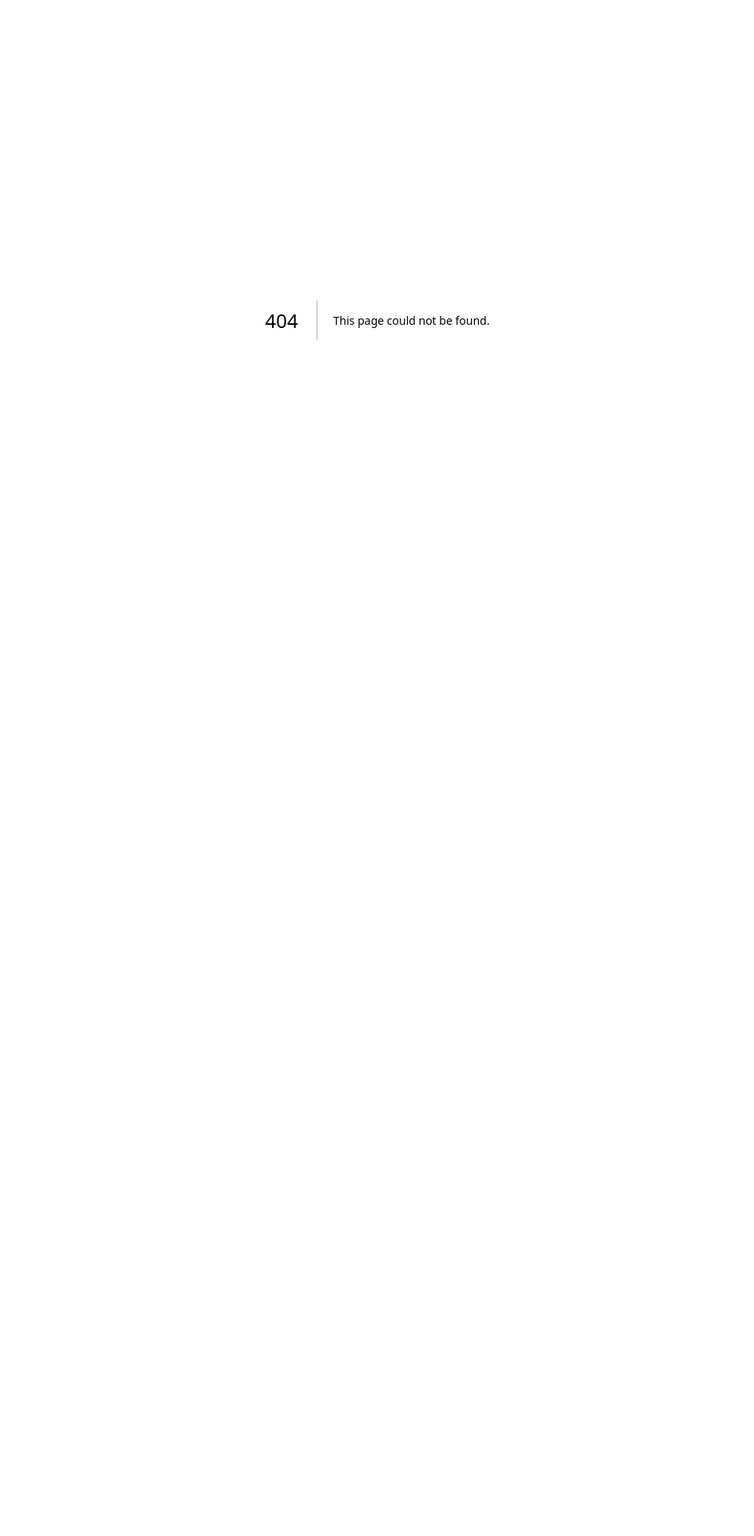
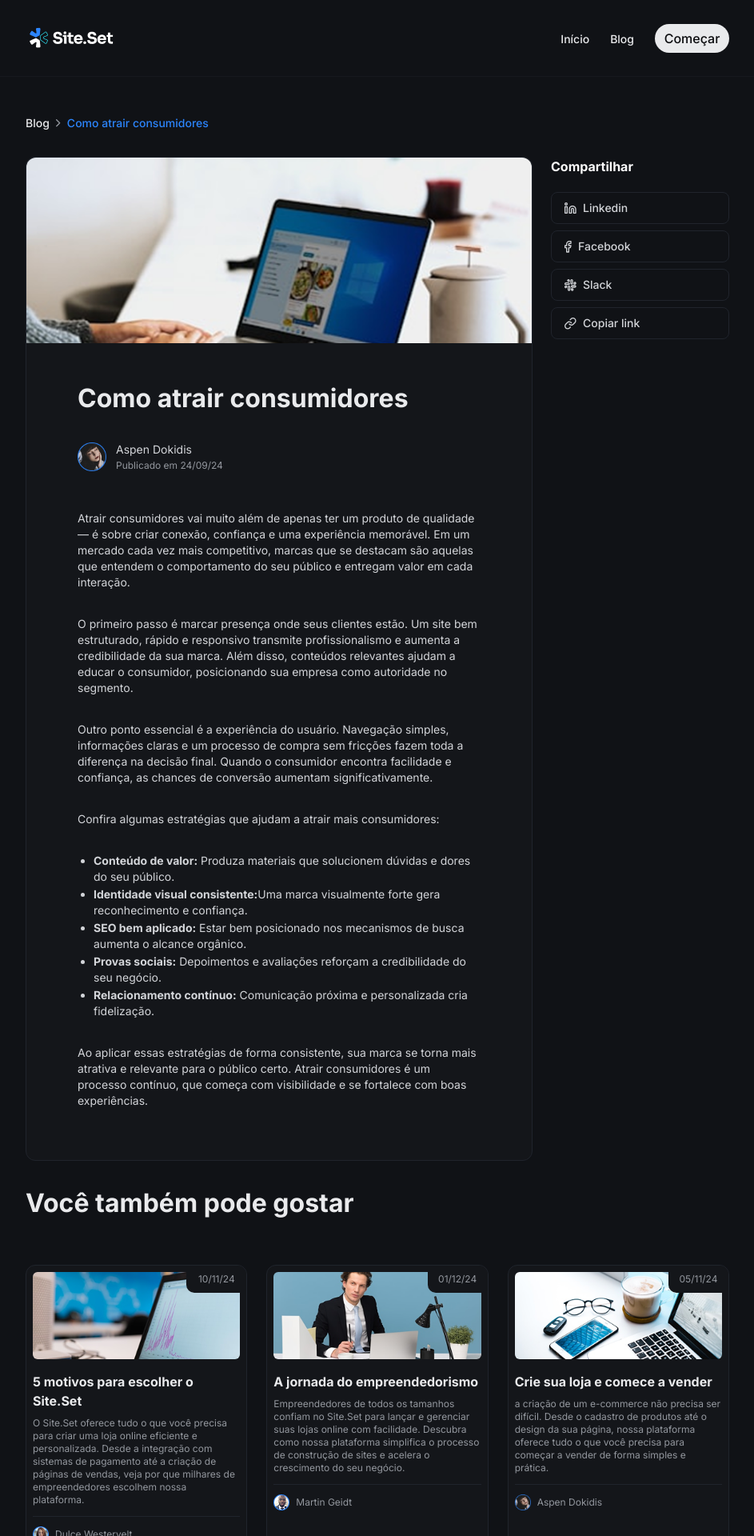
Before and after one commit to rogervalentim/blog, a Next.js app: page /como-atrair-consumidores in a window 1280 px wide. Before the commit this address had no page. Shown: the top 1920 px of the page at 80% size, without its empty margins (168-1111 px from the left). Before the commit the page ends 800 px from the top, so only its background shows below. Built offline with nearby package versions, Linux system fonts and the light colour scheme; a web font is replaced by a local one.

Commit message:
adicionando o artigo como atrair consumidores ao blog

```diff
--- a/app/blog/_components/articles.tsx
+++ b/app/blog/_components/articles.tsx
@@ -26,6 +26,7 @@ export const Articles = () => {
         />
       </Link>
 
+      <Link href="/como-atrair-consumidores">
         <CardArticle
           src="/blog/thumb/como-atrair-consumidores.png"
           date="24/09/24"
@@ -34,6 +35,8 @@ export const Articles = () => {
           peopleImage="/aspen-dokidis.png"
           peopleName="Aspen Dokidis"
         />
+      </Link>
+
       <CardArticle
         src="/blog/thumb/crie-sua-loja-e-comece-a-vender.png"
         date="05/11/24"
--- /dev/null
+++ b/app/como-atrair-consumidores/page.tsx
@@ -0,0 +1,187 @@
+import Link from "next/link";
+import { Cta } from "../_components/cta";
+import { Footer } from "../_components/footer";
+import { Header } from "../_components/header";
+import Image from "next/image";
+import { Links } from "../_components/links";
+import { LinksMobile } from "../_components/links-mobile";
+import { CardArticle } from "../blog/_components/card-article";
+
+export default function ComoAtrairConsumidores() {
+  return (
+    <>
+      <Header />
+      <section className="px-[22px] lg:px-[200px] pb-[136px]">
+        <div className="flex flex-wrap gap-3 justify-between items-center pt-12 pb-8">
+          <ul className="flex flex-wrap items-center gap-2 ">
+            <li className="text-sm text-[#E9EAEC] font-medium">
+              <Link href="/blog">Blog</Link>
+            </li>
+            <li>
+              <div>
+                <svg
+                  width="6"
+                  height="10"
+                  viewBox="0 0 6 10"
+                  fill="none"
+                  xmlns="http://www.w3.org/2000/svg"
+                >
+                  <path
+                    fillRule="evenodd"
+                    clipRule="evenodd"
+                    d="M0.195262 0.195262C0.455612 -0.0650874 0.877722 -0.0650874 1.13807 0.195262L5.13807 4.19526C5.39842 4.45561 5.39842 4.87772 5.13807 5.13807L1.13807 9.13807C0.877722 9.39842 0.455612 9.39842 0.195262 9.13807C-0.0650874 8.87772 -0.0650874 8.45561 0.195262 8.19526L3.72386 4.66667L0.195262 1.13807C-0.0650874 0.877722 -0.0650874 0.455612 0.195262 0.195262Z"
+                    fill="#93979E"
+                  />
+                </svg>
+              </div>
+            </li>
+            <li className="text-sm text-[#2C85FC] font-medium">
+              Como atrair consumidores
+            </li>
+          </ul>
+
+          <LinksMobile />
+        </div>
+
+        <div className="flex gap-[23.5px]">
+          <article className="rounded-xl bg-[#14161A] border border-[#20242C] w-full max-w-[718px] opacity-100">
+            <Image
+              src={"/blog/big/como-atrair-consumidores.png"}
+              alt="Como atrair consumidores"
+              width={719}
+              height={264}
+              className="h-auto w-full rounded-t-xl"
+            />
+
+            <div className="px-6 lg:px-16 pt-12 pb-16">
+              <h2 className="pt-sans font-bold text-2xl lg:text-[32px] text-[#E9EAEC]">
+                Como atrair consumidores
+              </h2>
+
+              <div className="flex gap-3 items-center pt-8">
+                <div>
+                  <Image
+                    src={"/aspen-dokidis.png"}
+                    alt={"Aspen Dokidis"}
+                    height={36}
+                    width={36}
+                    className="h-9 w-9"
+                  />
+                </div>
+                <div className="flex flex-col gap-0.5">
+                  <h3 className="font-regular text-sm text-[#D3D5D9]">
+                    Aspen Dokidis
+                  </h3>
+                  <p className="text-xs font-regular text-[#93979E]">
+                    Publicado em 24/09/24
+                  </p>
+                </div>
+              </div>
+
+              <div className="pt-12 flex flex-col gap-8">
+                <p className="text-sm font-regular text-[#D3D5D9]">
+                  Atrair consumidores vai muito além de apenas ter um produto de
+                  qualidade — é sobre criar conexão, confiança e uma experiência
+                  memorável. Em um mercado cada vez mais competitivo, marcas que
+                  se destacam são aquelas que entendem o comportamento do seu
+                  público e entregam valor em cada interação.
+                </p>
+
+                <p className="text-sm font-regular text-[#D3D5D9]">
+                  O primeiro passo é marcar presença onde seus clientes estão.
+                  Um site bem estruturado, rápido e responsivo transmite
+                  profissionalismo e aumenta a credibilidade da sua marca. Além
+                  disso, conteúdos relevantes ajudam a educar o consumidor,
+                  posicionando sua empresa como autoridade no segmento.
+                </p>
+
+                <p className="text-sm font-regular text-[#D3D5D9]">
+                  Outro ponto essencial é a experiência do usuário. Navegação
+                  simples, informações claras e um processo de compra sem
+                  fricções fazem toda a diferença na decisão final. Quando o
+                  consumidor encontra facilidade e confiança, as chances de
+                  conversão aumentam significativamente.
+                </p>
+                <p className="text-sm font-regular text-[#D3D5D9]">
+                  Confira algumas estratégias que ajudam a atrair mais
+                  consumidores:
+                </p>
+
+                <ul className="list-disc flex flex-col gap-0.5 ml-5">
+                  <li className="text-[#D3D5D9] font-regular text-sm">
+                    <strong>Conteúdo de valor:</strong> Produza materiais que
+                    solucionem dúvidas e dores do seu público.
+                  </li>
+                  <li className="text-[#D3D5D9] font-regular text-sm">
+                    <strong>Identidade visual consistente:</strong>
+                    Uma marca visualmente forte gera reconhecimento e confiança.
+                  </li>
+                  <li className="text-[#D3D5D9] font-regular text-sm">
+                    <strong>SEO bem aplicado:</strong> Estar bem posicionado nos
+                    mecanismos de busca aumenta o alcance orgânico.
+                  </li>
+                  <li className="text-[#D3D5D9] font-regular text-sm">
+                    <strong>Provas sociais:</strong> Depoimentos e avaliações
+                    reforçam a credibilidade do seu negócio.
+                  </li>
+                  <li className="text-[#D3D5D9] font-regular text-sm">
+                    <strong>Relacionamento contínuo:</strong> Comunicação
+                    próxima e personalizada cria fidelização.
+                  </li>
+                </ul>
+
+                <p className="text-sm font-regular text-[#D3D5D9]">
+                  Ao aplicar essas estratégias de forma consistente, sua marca
+                  se torna mais atrativa e relevante para o público certo.
+                  Atrair consumidores é um processo contínuo, que começa com
+                  visibilidade e se fortalece com boas experiências.
+                </p>
+              </div>
+            </div>
+          </article>
+          <Links />
+        </div>
+        <div className="pt-8">
+          <h2 className="pt-sans font-bold text-2xl lg:text-[32px] text-[#E9EAEC]">
+            Você também pode gostar
+          </h2>
+
+          <div className="grid grid-cols-1 md:grid-cols-2 lg:grid-cols-3  gap-6 pt-14 pb-[136px]">
+            <Link href="/5-motivos-para-escolher-o-site-set">
+              <CardArticle
+                src="/blog/thumb/5-motivos-para-escolher-o-site-set.png"
+                date="10/11/24"
+                title="5 motivos para escolher o Site.Set"
+                description="O Site.Set oferece tudo o que você precisa para criar uma loja online eficiente e personalizada. Desde a integração com sistemas de pagamento até a criação de páginas de vendas, veja por que milhares de empreendedores escolhem nossa plataforma."
+                peopleImage="/dulce-westervelt.png"
+                peopleName="Dulce Westervelt"
+              />
+            </Link>
+            <Link href="/a-jornada-do-empreendedorismo">
+              <CardArticle
+                src="/blog/thumb/a-jornada-do-empreendedorismo.png"
+                date="01/12/24"
+                title="A jornada do empreendedorismo"
+                description="Empreendedores de todos os tamanhos confiam no Site.Set para lançar e gerenciar suas lojas online com facilidade. Descubra como nossa plataforma simplifica o processo de construção de sites e acelera o crescimento do seu negócio."
+                peopleImage="/martin-geidt.png"
+                peopleName="Martin Geidt"
+              />
+            </Link>
+            <Link href="/crie-sua-loja-e-comece-a-vender">
+              <CardArticle
+                src="/blog/thumb/crie-sua-loja-e-comece-a-vender.png"
+                date="05/11/24"
+                title="Crie sua loja e comece a vender"
+                description="a criação de um e-commerce não precisa ser difícil. Desde o cadastro de produtos até o design da sua página, nossa plataforma oferece tudo o que você precisa para começar a vender de forma simples e prática."
+                peopleImage="/aspen-dokidis.png"
+                peopleName="Aspen Dokidis"
+              />
+            </Link>
+          </div>
+        </div>
+      </section>
+      <Cta />
+      <Footer />
+    </>
+  );
+}
```
Also changed, not shown: public/blog/big/como-atrair-consumidores.png (added). Lines whose indentation alone changed are shown as unchanged.
